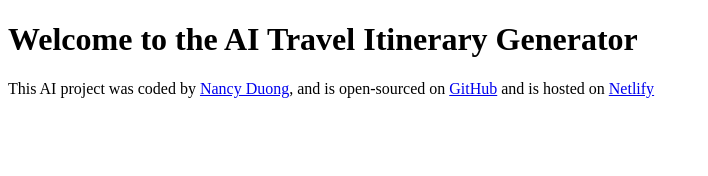
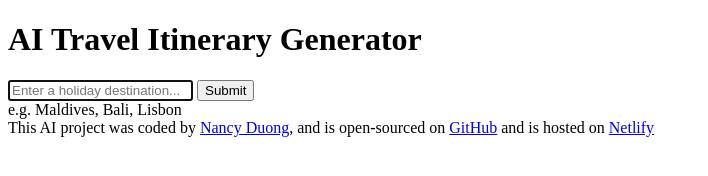
Before and after one commit to nanceed/AI-travel-generator, a plain HTML site: page index.html in a window 1280 px wide. Shown: the whole page, without its empty margins (0-708 px from the left). Drawn offline with Linux system fonts and the light colour scheme.

Commit message:
Added the basic HTML structure

```diff
--- a/index.html
+++ b/index.html
@@ -4,10 +4,22 @@
     <meta charset="UTF-8">
     <meta name="viewport" content="width=device-width, initial-scale=1.0">
     <link rel="stylesheet" href="src/style.css">
-    <title>AI Travel Generator</title>
+    <title>AI Travel Itinerary Generator</title>
 </head>
 <body>
-    <h1> Welcome to the AI Travel Itinerary Generator </h1>
+    <header>
+    <h1> AI Travel Itinerary Generator </h1>
+    </header>
+    <main>
+        <form>
+            <input type="text" placeholder="Enter a holiday destination..." autofocus required autocomplete="off"/>
+            <input type="submit"/>
+        </form>
+        <div>
+          e.g. Maldives, Bali, Lisbon
+        </div>
+        </main>
+
   <script src="src/index.js"></script>
   <footer>
     This AI project was coded by <a href="https://github.com/nanceed" target="_blank">Nancy Duong</a>, and is open-sourced on <a href="https://github.com/nanceed/AI-Travel-Generator" target="_blank">GitHub</a> and is hosted on <a href="https://ai-travel-intinerary-generator-nancee.netlify.app/" target="_blank">Netlify</a>
```
